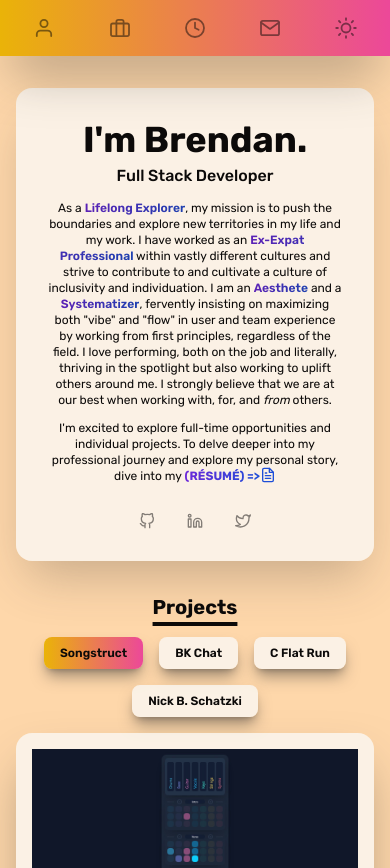
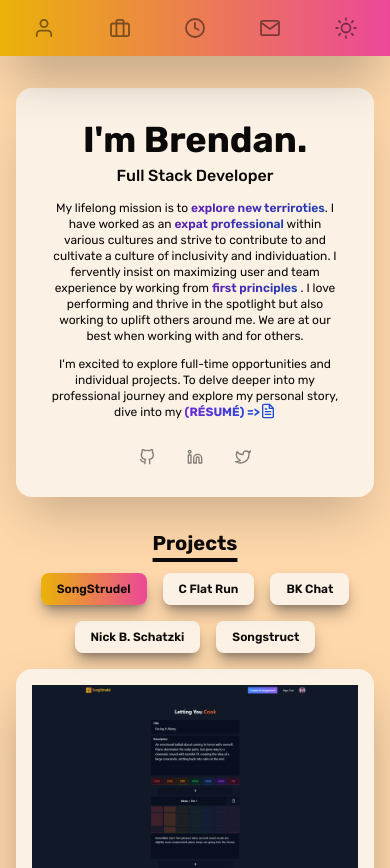
Before and after one commit to BKSchatzki/bks-portfolio, a React (Vite) app: page / in a window 390 px wide. Shown: the top 868 px of the page. Built offline with nearby package versions, Linux system fonts and the light colour scheme.

Commit message:
Add SongStrudel, rework intro text, and add mandatory snap

```diff
--- a/src/App.jsx
+++ b/src/App.jsx
@@ -37,7 +37,7 @@ function App() {
     <>
       <div className="min-h-screen font-rubik text-stone-950 dark:text-slate-50">
         <Header handleThemeSwitch={handleThemeSwitch} theme={theme} />
-        <div className="mx-auto w-11/12 max-w-lg sm:max-w-3xl lg:max-w-4xl">
+        <div className="mx-auto w-11/12 max-w-lg snap-y snap-mandatory sm:max-w-3xl lg:max-w-4xl">
           {/* Map through each section and apply staggered animation */}
           {[Intro, Portfolio, Timeline, Contact, Footer].map(
             (Section, index) => (
--- a/src/components/AnimatedSection.jsx
+++ b/src/components/AnimatedSection.jsx
@@ -32,7 +32,7 @@ function AnimatedSection({ children, delay }) {
     <motion.div
       initial={{ opacity: 0, y: 100 }}
       animate={{ opacity: 1, y: 0, transition: { delay, duration: 0.5 } }}
-      className="section"
+      className="section snap-y snap-mandatory"
       ref={sectionRef}
     >
       {children}
--- a/src/components/Contact.jsx
+++ b/src/components/Contact.jsx
@@ -4,7 +4,7 @@ import Title from "./Title";
 function Contact() {
   return (
     <div
-      className="mx-auto my-8 flex scroll-m-24 flex-col sm:my-16"
+      className="mx-auto my-8 flex snap-center scroll-m-24 flex-col sm:my-16"
       id="contact"
     >
       <div className="flex flex-col items-center justify-center">
--- a/src/components/Intro.jsx
+++ b/src/components/Intro.jsx
@@ -5,7 +5,7 @@ import Socials from "./Socials";
 function Intro() {
   return (
     <main
-      className="my-8 flex scroll-m-40 flex-col items-center justify-center rounded-2xl bg-stone-50/75 p-8 text-center shadow-2xl shadow-stone-700/30 dark:bg-slate-900/75 dark:shadow-slate-950/30 sm:my-16 sm:p-12 lg:my-24 lg:p-16"
+      className="my-8 flex snap-center scroll-m-40 flex-col items-center justify-center rounded-2xl bg-stone-50/75 p-8 text-center shadow-2xl shadow-stone-700/30 dark:bg-slate-900/75 dark:shadow-slate-950/30 sm:my-16 sm:p-12 lg:my-24 lg:p-16"
       id="intro"
     >
       <h2 className="mb-1 text-4xl font-bold sm:mb-1.5 sm:text-5xl lg:mb-2 lg:text-6xl">
@@ -15,30 +15,23 @@ function Intro() {
         Full Stack Developer
       </h1>
       <p className="mb-3 max-w-xl text-xs font-normal sm:mb-3.5 sm:text-sm lg:mb-4 lg:max-w-2xl lg:text-base">
-        As a{" "}
+        My lifelong mission is to{" "}
         <span className="bg-gradient-to-r from-violet-800 to-blue-800 bg-clip-text font-semibold text-transparent dark:from-yellow-600 dark:to-pink-600">
-          Lifelong Explorer
+          explore new terriroties
         </span>
-        , my mission is to push the boundaries and explore new territories in my
-        life and my work. I have worked as an{" "}
+        . I have worked as an{" "}
         <span className="bg-gradient-to-r from-violet-800 to-blue-800 bg-clip-text font-semibold text-transparent dark:from-yellow-600 dark:to-pink-600">
-          Ex-Expat Professional
+          expat professional
         </span>{" "}
-        within vastly different cultures and strive to contribute to and
-        cultivate a culture of inclusivity and individuation. I am an{" "}
+        within various cultures and strive to contribute to and cultivate a
+        culture of inclusivity and individuation. I fervently insist on
+        maximizing user and team experience by working from{" "}
         <span className="bg-gradient-to-r from-violet-800 to-blue-800 bg-clip-text font-semibold text-transparent dark:from-yellow-600 dark:to-pink-600">
-          Aesthete
+          first principles
         </span>{" "}
-        and a{" "}
-        <span className="bg-gradient-to-r from-violet-800 to-blue-800 bg-clip-text font-semibold text-transparent dark:from-yellow-600 dark:to-pink-600">
-          Systematizer
-        </span>
-        , fervently insisting on maximizing both "vibe" and "flow" in user and
-        team experience by working from first principles, regardless of the
-        field. I love performing, both on the job and literally, thriving in the
-        spotlight but also working to uplift others around me. I strongly
-        believe that we are at our best when working with, for, and{" "}
-        <em className="italic">from</em> others.
+        . I love performing and thrive in the spotlight but also working to
+        uplift others around me. We are at our best when working with and for
+        others.
       </p>
       <p className="mb-3 max-w-xl text-xs font-normal sm:text-sm lg:max-w-2xl lg:text-base">
         I'm excited to explore full-time opportunities and individual projects.
@@ -62,3 +55,5 @@ function Intro() {
 }
 
 export default Intro;
+
+("My lifelong mission is to explore new terriroties. I have worked as an expat professional within various cultures and strive to contribute to and cultivate a culture of inclusivity and individuation. I fervently insist on maximizing user and team experience by working from first principles. I love performing and thrive in the spotlight but also working to uplift others around me. We are at our best when working with and for others.");
--- a/src/components/Portfolio.jsx
+++ b/src/components/Portfolio.jsx
@@ -11,7 +11,7 @@ function Portfolio() {
 
   return (
     <section
-      className="my-8 flex scroll-m-24 flex-col items-center justify-center sm:my-16 lg:my-24"
+      className="my-8 flex snap-center scroll-m-24 flex-col items-center justify-center sm:my-16 lg:my-24"
       id="portfolio"
     >
       <Title>Projects</Title>
--- a/src/components/Timeline.jsx
+++ b/src/components/Timeline.jsx
@@ -6,7 +6,7 @@ import Title from "./Title";
 function Timeline() {
   return (
     <section
-      className="my-8 flex scroll-m-24 flex-col items-center justify-center sm:my-16 lg:my-24"
+      className="my-8 flex snap-center scroll-m-24 flex-col items-center justify-center sm:my-16 lg:my-24"
       id="timeline"
     >
       <Title>Timeline</Title>
--- a/src/data/portfolio.js
+++ b/src/data/portfolio.js
@@ -7,13 +7,22 @@ IMPORTANT NOTE WITH ADDING ASSETS VIA RELATIVE PATH
 
 export default [
   {
-    title: "Songstruct",
+    title: "SongStrudel",
     description:
-      "A simple song templater to help music producers minimize decision fatigue. Plans to implement a backend so users can save and share templates, with local storage as the intermediary.",
-    imgUrl: "/assets/songstruct.jpg",
-    stack: ["Vite", "React", "Tailwind", "DaisyUI"],
-    link: "https://songstruct.netlify.app",
-    repo: "https://github.com/BKSchatzki/songstruct",
+      "A full app where users can create and save arrangements to the database and have them show up in a feed. Viewing and cloning of completed arrangements, user profile, ability to set published and unpublished all WIP.",
+    imgUrl: "/assets/songstrudel.jpg",
+    stack: ["NextJS", "NextAuth", "Tailwind", "MongoDB", "Mongoose"],
+    link: "https://songstrudel.vercel.app",
+    repo: "https://github.com/BKSchatzki/songstrudel",
+  },
+  {
+    title: "C Flat Run",
+    description:
+      "A landing page for a university a cappella group. Plans for full redesign, refactor, and implementation of dashboard allowing group admins to modify site content.",
+    imgUrl: "/assets/cflatrun-landingpage.jpg",
+    stack: ["HTML", "CSS", "JavaScript"],
+    link: "https://cflatrun.com",
+    repo: "https://github.com/BKSchatzki/cflatrun-landingpage",
   },
   {
     title: "BK Chat",
@@ -25,15 +34,6 @@ export default [
     repo: "https://github.com/BKSchatzki/bk-chat",
   },
   {
-    title: "C Flat Run",
-    description:
-      "A landing page for a university a cappella group. Plans for full redesign, refactor, and implementation of dashboard allowing group admins to modify site content.",
-    imgUrl: "/assets/cflatrun-landingpage.jpg",
-    stack: ["HTML", "CSS", "JavaScript"],
-    link: "https://cflatrun.com",
-    repo: "https://github.com/BKSchatzki/cflatrun-landingpage",
-  },
-  {
     title: "Nick B. Schatzki",
     description:
       "A placeholder card-site for a voice artist. Plans to embed SoundCloud files, and implement a simple dashboard allowing the artist to modify their picture, bio, and SoundCloud links.",
@@ -42,4 +42,13 @@ export default [
     link: "https://nbs-portfolio.netlify.app",
     repo: "https://github.com/BKSchatzki/nbs-portfolio",
   },
+  {
+    title: "Songstruct",
+    description:
+      "(Note: This is the original concept behind SongStrudel, the first app in this section. I've left it here for posterity.) A simple song templater to help music producers minimize decision fatigue. Plans to implement a backend so users can save and share templates, with local storage as the intermediary.",
+    imgUrl: "/assets/songstruct.jpg",
+    stack: ["Vite", "React", "Tailwind", "DaisyUI"],
+    link: "https://songstruct.netlify.app",
+    repo: "https://github.com/BKSchatzki/songstruct",
+  },
 ];
```
Also changed, not shown: public/assets/songstrudel.jpg (added), src/assets/songstrudel.jpg (added).
